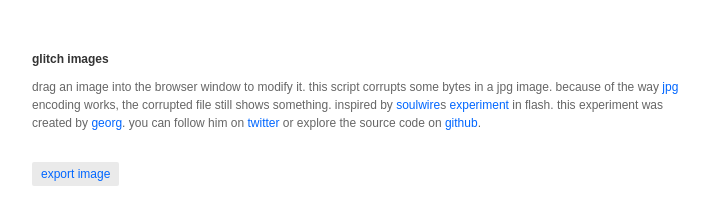
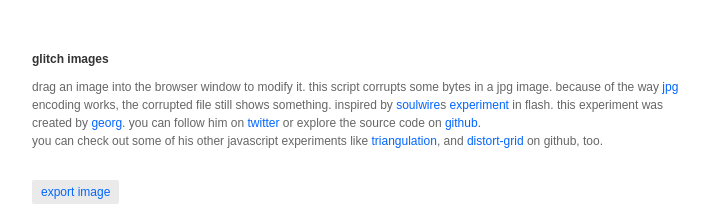
Before and after one commit to snorpey/jpg-glitch, a plain HTML site: page index.html in a window 1280 px wide. Shown: the whole page, without its empty margins (18-727 px from the left). Drawn offline with Linux system fonts and the light colour scheme.

Commit message:
add links to other experiments to copy

```diff
--- a/index.html
+++ b/index.html
@@ -9,6 +9,7 @@
 		<article class="content">
 			<h1 class="headline">glitch images</h1>
 			<p>drag an image into the browser window to modify it. this script corrupts some bytes in a jpg image. because of the way <a href="https://en.wikipedia.org/wiki/JPEG">jpg</a> encoding works, the corrupted file still shows something. inspired by <a href="http://github.com/soulwire">soulwire</a>s <a href="http://blog.soulwire.co.uk/laboratory/flash/as3-bitmapdata-glitch-generator">experiment</a> in flash. this experiment was created by <a href="http://fishnation.de/">georg</a>. you can follow him on <a href="https://twitter.com/snorpey">twitter</a> or explore the source code on <a href="https://github.com/snorpey/jpg-glitch">github</a>.</p>
+			<p>you can check out some of his other javascript experiments like <a href="http://snorpey.github.io/triangulation/">triangulation</a>, and <a href="http://snorpey.github.io/distort-grid/">distort-grid</a> on github, too.</p>
 		</article>
 		<div class="content" id="controls">
 			<div class="control-wrapper">
```
